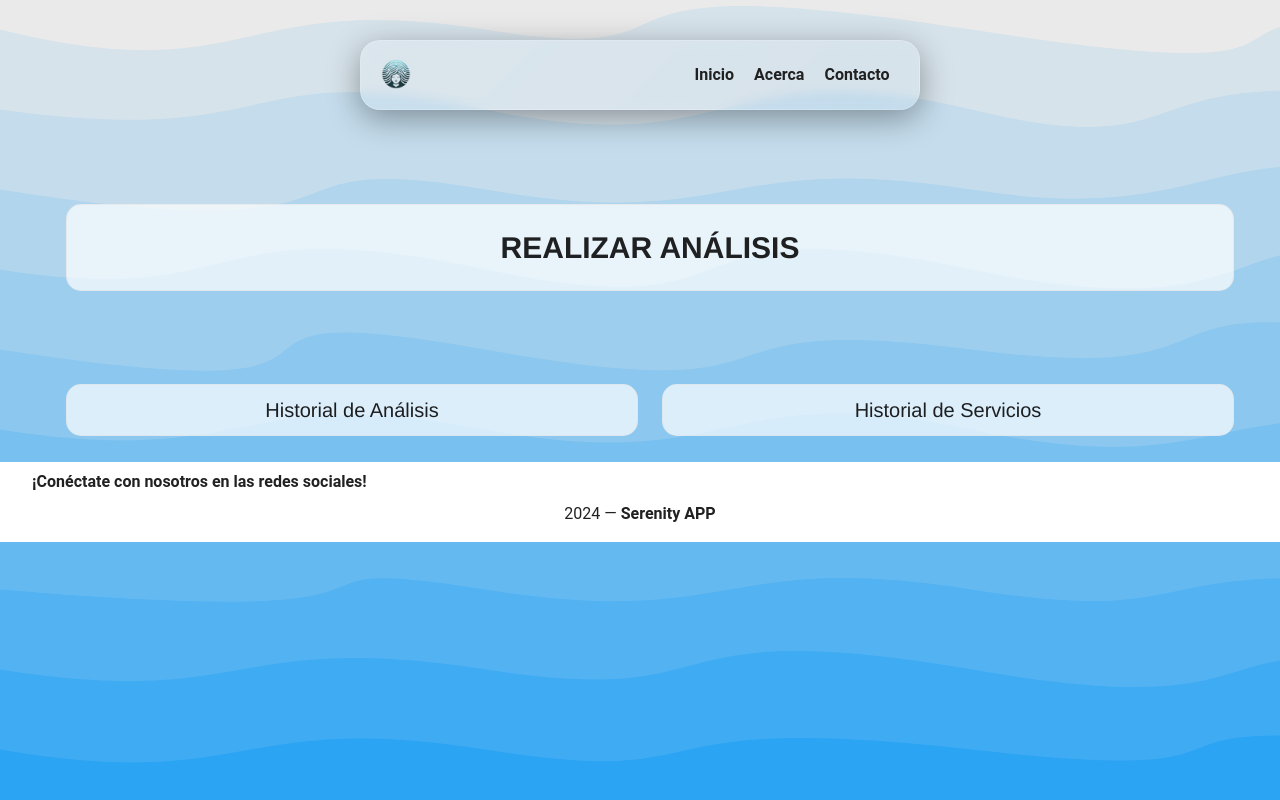
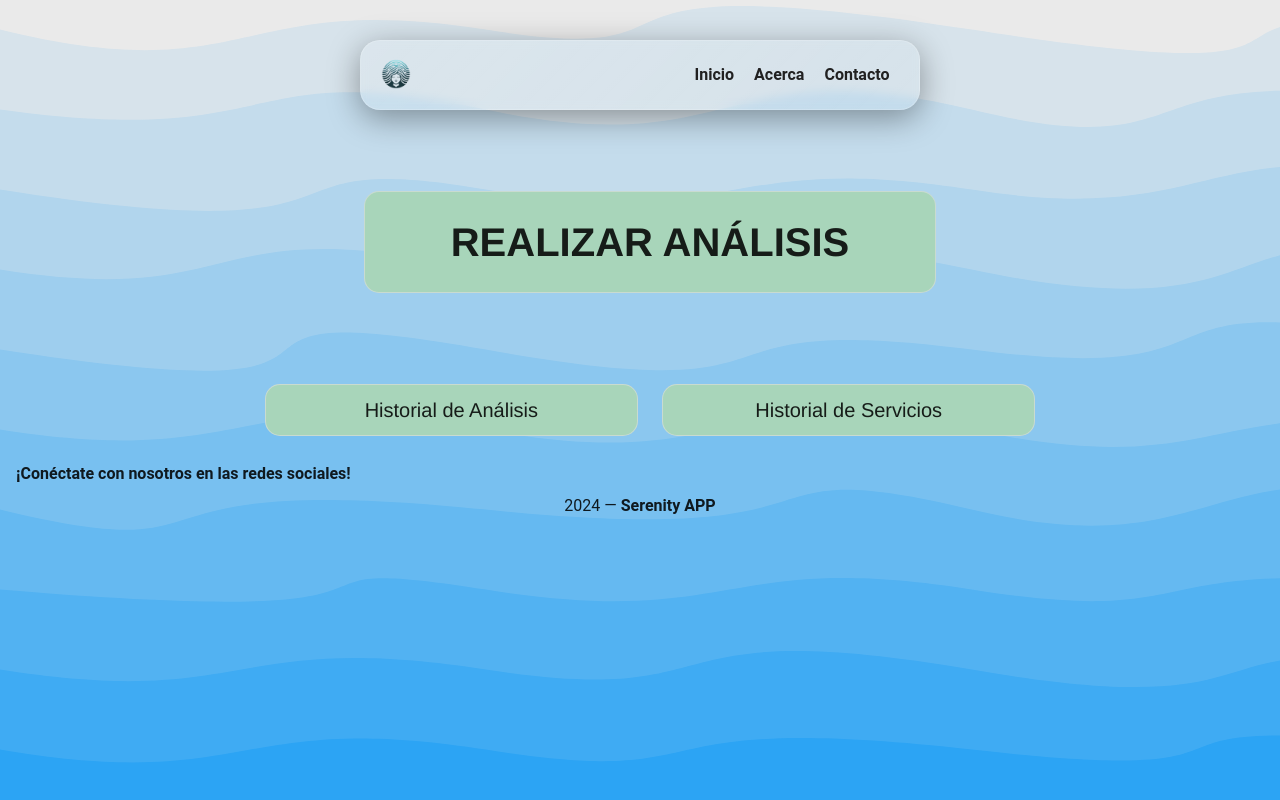
Before and after one commit to mariops03/SerenityAPP, a Vue app in the folder web/: page / in a window 1280 px wide. Built offline with nearby package versions, Linux system fonts and the light colour scheme.

Commit message:
Refactor styling in App.vue and Use.vue components

```diff
--- a/web/src/App.vue
+++ b/web/src/App.vue
@@ -13,11 +13,10 @@ import Use from "./components/Use.vue";
       background-position: center;
     "
   >
-    <v-main style="align-items: center; justify-content: center">
+    <v-main>
       <v-row
-        justify="center"
-        align="center"
         style="margin-top: 20px; padding: 20px; width: 50%; margin-left: 25%"
+        align="center" justify="center"
       >
         <Navbar />
       </v-row>
--- a/web/src/components/Footer.vue
+++ b/web/src/components/Footer.vue
@@ -1,5 +1,5 @@
 <template>
-  <v-footer class="d-flex flex-column">
+  <div>
     <div class="transparent d-flex w-100 align-center px-4">
       <strong>¡Conéctate con nosotros en las redes sociales!</strong>
 
@@ -18,5 +18,5 @@
     <div class="px-4 py-2 transparent text-center w-100">
       {{ new Date().getFullYear() }} — <strong>Serenity APP</strong>
     </div>
-  </v-footer>
+  </div>
 </template>
--- a/web/src/components/Use.vue
+++ b/web/src/components/Use.vue
@@ -1,22 +1,29 @@
 <template>
     <v-container>
-      <v-row style="height: 30vh;">
-        <v-col cols="12" class="mt-15" style="align-items: center;" >
-          <button class="btn btn-primary btn-transparent primary-button">REALIZAR ANÁLISIS</button>
+      <v-row style="height: 30vh" align="center" justify="center">
+        <v-col cols="6">
+          <button class="btn btn-primary btn-transparent primary-button">
+            REALIZAR ANÁLISIS
+          </button>
         </v-col>
       </v-row>
 
-      <v-row>
-        <v-col cols="10" md="6">
-          <button class="btn btn-primary btn-transparent">Historial de Análisis</button>
+      <v-row align="center" justify="center">
+        <v-col cols="12" md="6" lg="4">
+          <button class="btn btn-primary btn-transparent">
+            Historial de Análisis
+          </button>
         </v-col>
 
-        <v-col cols="12" md="6">
-          <button class="btn btn-primary btn-transparent">Historial de Servicios</button>
+        <v-col cols="12" md="6" lg="4">
+          <button class="btn btn-primary btn-transparent">
+            Historial de Servicios
+          </button>
         </v-col>
       </v-row>
     </v-container>
   </template>
+
 
 <script>
 import { useDisplay } from "vuetify";
@@ -25,21 +32,21 @@
 <style>
 .btn-transparent {
   border-radius: 15px;
-    border: 1px solid rgba(224, 224, 224, 0.5);
+  border: 1px solid rgba(224, 224, 224, 0.6);
   margin: 10px;
   padding: 10px;
   width: 100%;
-    font-family: 'Franklin Gothic Medium', 'Arial Narrow', Arial, sans-serif;
+  font-family: "Franklin Gothic Medium", "Arial Narrow", Arial, sans-serif;
   font-size: 20px;
 }
 
 .primary-button {
   padding: 20px;
   font-weight: bold;
-    font-size: 30px;
+  font-size: 40px;
 }
 
 .btn-transparent {
-    background-color: rgba(255, 255, 255, 0.7); /* Puedes ajustar el valor alpha (el último valor) para cambiar la transparencia */
+background-color: #A8D5BA;
 }
 </style>
```
Lines whose indentation alone changed are shown as unchanged.
